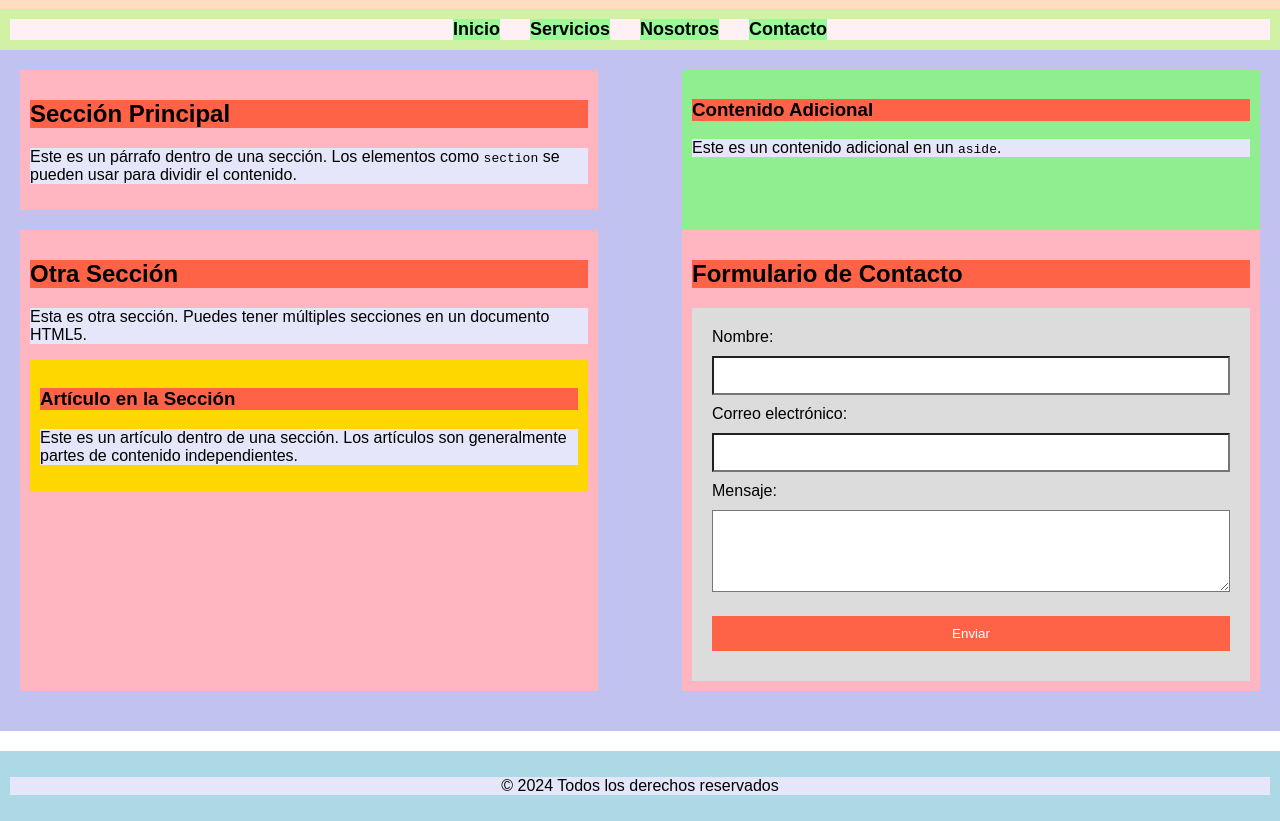
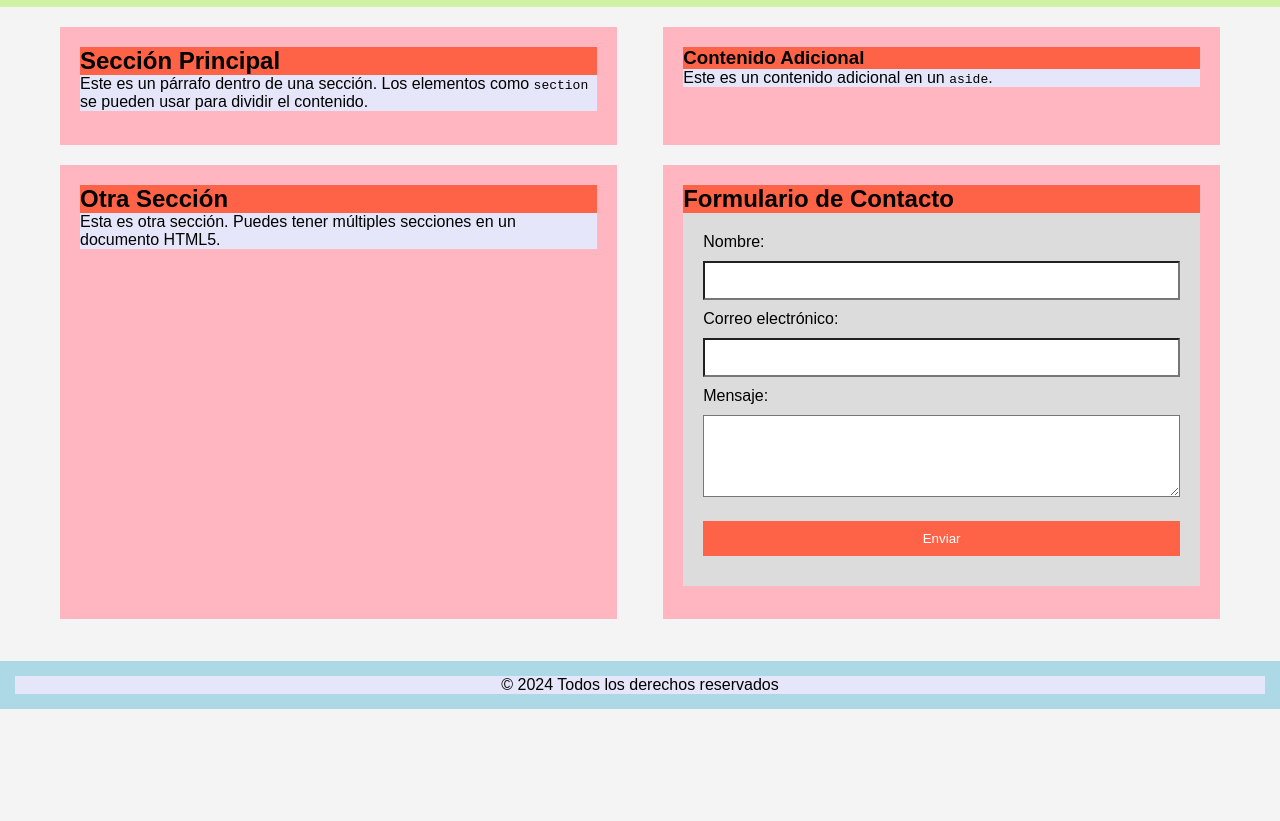
Before and after one commit to brysagix4/ejemploWeb3, a plain HTML site: page index.html in a window 1280 px wide. Shown: the part 91-912 px from the top of the page. After the commit the page ends 800 px from the top, so only its background shows below. Drawn offline with Linux system fonts and the light colour scheme.

Commit message:
Estructura base

```diff
--- a/index.html
+++ b/index.html
@@ -1,13 +1,140 @@
 <!DOCTYPE html>
 <html lang="es">
-
 <head>
     <meta charset="UTF-8">
     <meta name="viewport" content="width=device-width, initial-scale=1.0">
-    <title>Ejemplo de HTML5 con barra de navegación horizontal</title>
-    <link rel="stylesheet" href="style.css">
+    <title>Ejemplo de HTML5 con footer fijo</title>
+    <link rel="stylesheet" href="styles.css"> <!-- Enlace al archivo CSS -->
+    <style>
+        /* Estilo general */
+        * {
+            margin: 0;
+            padding: 0;
+            box-sizing: border-box; /* Asegura que el padding y el borde no afecten el ancho */
+        }
+
+        body {
+            font-family: Arial, sans-serif;
+            background-color: #f4f4f4;
+            padding-bottom: 50px; /* Espacio para el footer */
+            min-height: 100vh; /* Asegura que el contenido ocupe al menos toda la altura de la ventana */
+            display: flex;
+            flex-direction: column; /* Para alinear el contenido y footer verticalmente */
+        }
+
+        header {
+            background-color: #FFDDC1;
+            padding: 10px;
+            text-align: center;
+        }
+
+        /* Barra de navegación */
+        nav {
+            background-color: #D1F2A5;
+            padding: 10px;
+        }
+
+        nav ul {
+            list-style-type: none;
+            padding: 0;
+            display: flex;
+            justify-content: center;
+        }
+
+        nav ul li {
+            margin: 0 15px;
+        }
+
+        nav ul li a {
+            text-decoration: none;
+            color: #000;
+            font-weight: bold;
+            font-size: 18px;
+        }
+
+        nav ul li a:hover {
+            color: #FF6347;
+        }
+
+        /* Main content */
+        main {
+            display: flex;
+            flex-wrap: wrap;
+            justify-content: space-between;
+            padding: 20px;
+            max-width: 1200px; /* Limita el ancho máximo */
+            margin: 0 auto; /* Centra el contenido */
+            flex-grow: 1; /* Hace que el main ocupe el espacio disponible */
+        }
+
+        section, aside {
+            background-color: #FFB6C1;
+            width: 48%; /* Flexibilidad para ajustarse */
+            padding: 20px;
+            margin-bottom: 20px;
+        }
+
+        footer {
+            background-color: #ADD8E6;
+            text-align: center;
+            padding: 15px;
+            width: 100%;
+            position: fixed;
+            bottom: 0;
+            left: 0;
+            box-sizing: border-box;
+        }
+
+        h1, h2, h3, h4, h5, h6 {
+            background-color: #FF6347;
+        }
+
+        p {
+            background-color: #E6E6FA;
+        }
+
+        /* Formulario */
+        form {
+            background-color: #DCDCDC;
+            padding: 20px;
+            width: 100%;
+            max-width: 600px;
+            margin: 0 auto;
+            box-sizing: border-box;
+        }
+
+        input, textarea, select {
+            background-color: #FFF;
+            margin: 10px 0;
+            padding: 10px;
+            width: 100%;
+        }
+
+        input[type="submit"] {
+            background-color: #FF6347;
+            color: #FFF;
+            border: none;
+            cursor: pointer;
+        }
+
+        input[type="submit"]:hover {
+            background-color: #FF4500;
+        }
+
+        /* Responsive para pantallas más pequeñas */
+        @media (max-width: 768px) {
+            main {
+                flex-direction: column;
+                padding: 10px;
+            }
+
+            section, aside {
+                width: 100%;
+                margin-bottom: 20px;
+            }
+        }
+    </style>
 </head>
-
 <body>
     <header>
         <h1>Encabezado Principal</h1>
@@ -25,8 +152,7 @@
     <main>
         <section>
             <h2>Sección Principal</h2>
-            <p>Este es un párrafo dentro de una sección. Los elementos como <code>section</code> se pueden usar para
-                dividir el contenido.</p>
+            <p>Este es un párrafo dentro de una sección. Los elementos como <code>section</code> se pueden usar para dividir el contenido.</p>
         </section>
 
         <aside>
@@ -37,11 +163,6 @@
         <section>
             <h2>Otra Sección</h2>
             <p>Esta es otra sección. Puedes tener múltiples secciones en un documento HTML5.</p>
-            <article>
-                <h3>Artículo en la Sección</h3>
-                <p>Este es un artículo dentro de una sección. Los artículos son generalmente partes de contenido
-                    independientes.</p>
-            </article>
         </section>
 
         <section>
@@ -66,5 +187,4 @@
     </footer>
 
 </body>
-
 </html>
```
